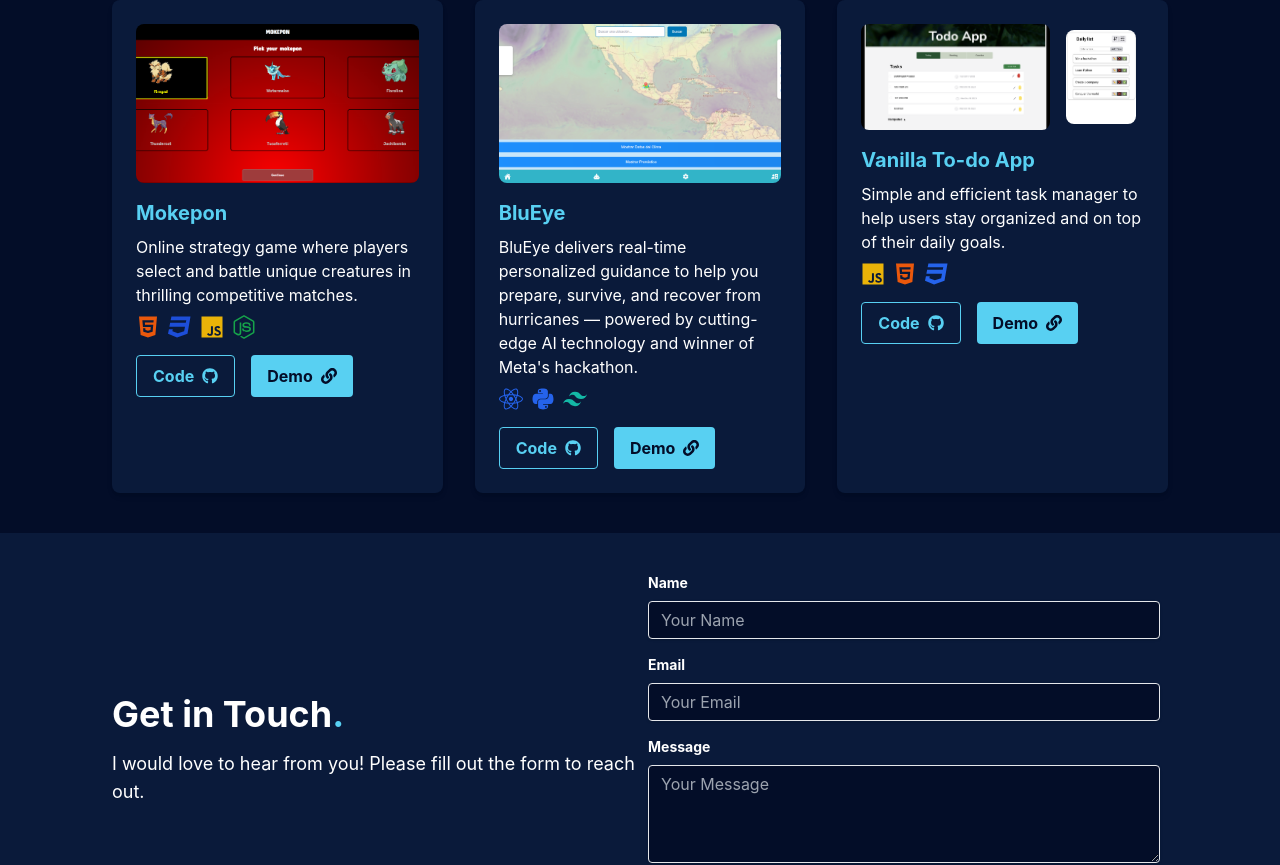
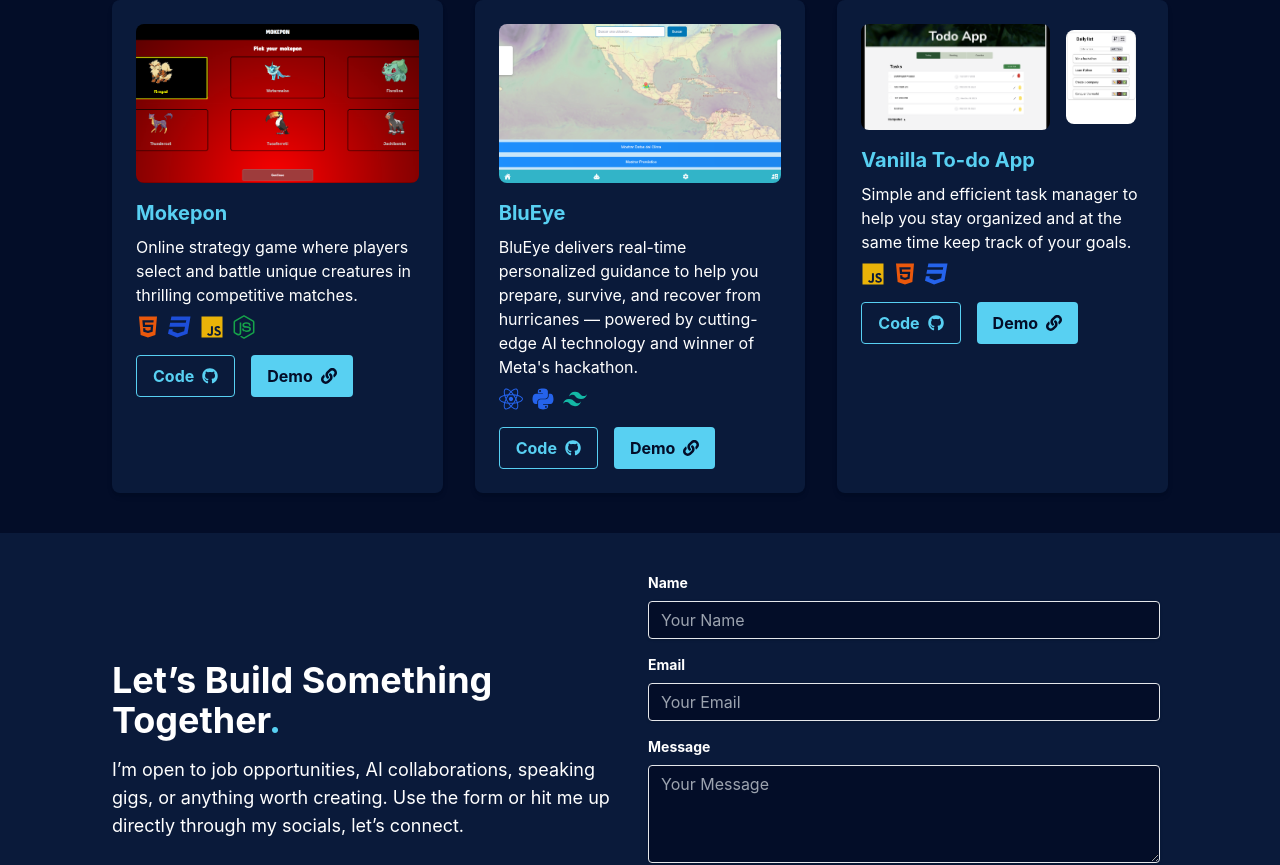
Before and after one commit to DiegoCM1/Portfolio, a React (Create React App) app: page / in a window 1280 px wide. Shown: the part 1560-2425 px from the top of the page. Built offline with nearby package versions, Linux system fonts and the light colour scheme.

Commit message:
Updated link to BluEye project -- Modified Contact component text

```diff
--- a/src/components/Contact.js
+++ b/src/components/Contact.js
@@ -50,12 +50,13 @@ const Contact = () => {
       <div className="flex flex-col md:flex-row items-center md:justify-between mb-10">
         <div className="text-center md:text-left w-full md:w-1/2 mb-8 md:mb-0">
           <h2 className="text-3xl md:text-4xl font-bold mb-4 text-textWhite dark:text-dark-textPrimary">
-            Get in Touch
+            Let’s Build Something Together
             <span className="text-buttonBlue dark:text-dark-accent">.</span>
           </h2>
           <p className="text-base md:text-lg dark:text-dark-textSecondary">
-            I would love to hear from you! Please fill out the form to reach
-            out.
+            I’m open to job opportunities, AI collaborations, speaking gigs, or
+            anything worth creating. Use the form or hit me up directly through
+            my socials, let’s connect.
           </p>
         </div>
 
--- a/src/components/Work.js
+++ b/src/components/Work.js
@@ -94,12 +94,12 @@ const projects = [
       <SiTailwindcss className="text-teal-500" />,
     ],
     codeLink: "https://github.com/Victor4286/MetaQuetzal",
-    demoLink: "https://blueyes-landing-l2ty.vercel.app/",
+    demoLink: "https://blueye-landing.vercel.app/",
   },
   {
     title: "Vanilla To-do App",
     description:
-      "Simple and efficient task manager to help users stay organized and on top of their daily goals.",
+      "Simple and efficient task manager to help you stay organized and at the same time keep track of your goals.",
     imageUrl: pcTodoImage,
     imageUrl2: phoneTodoImage,
     technologies: [
```
